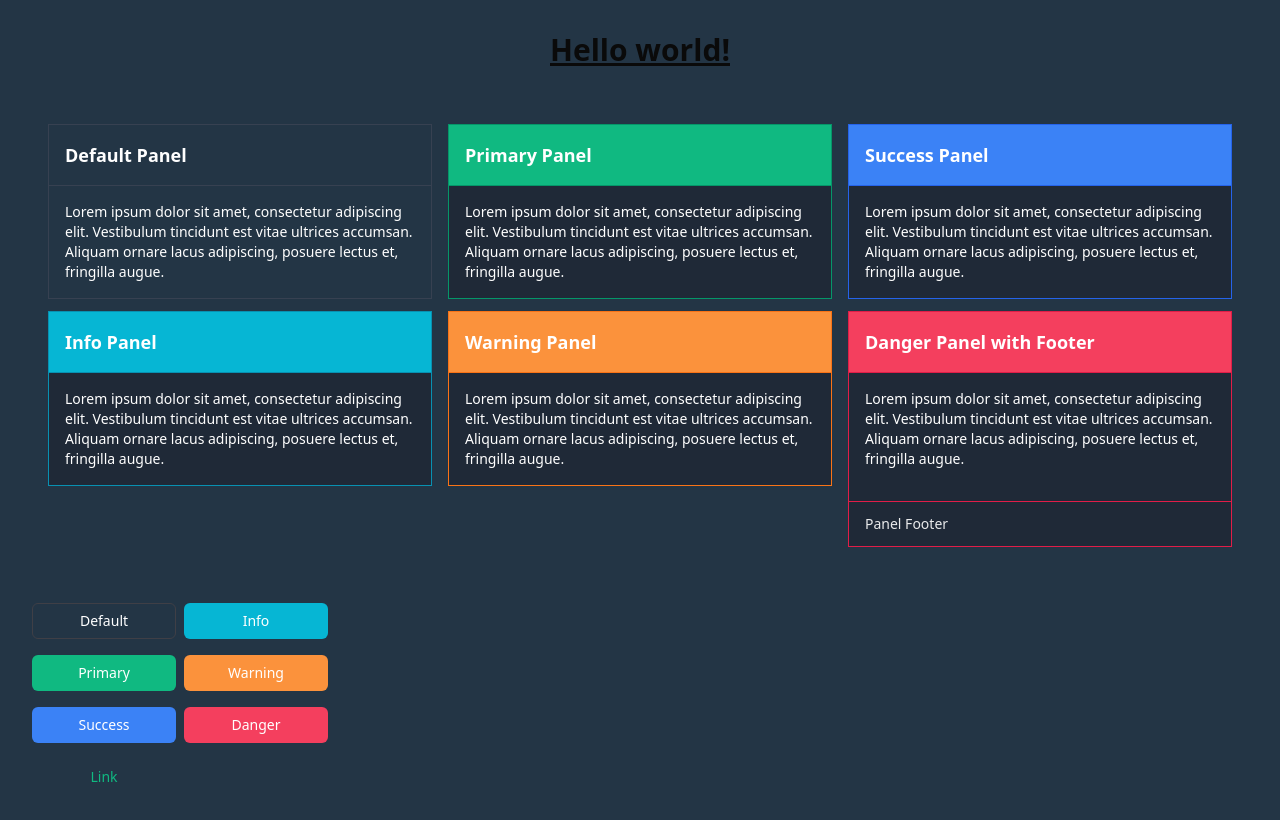
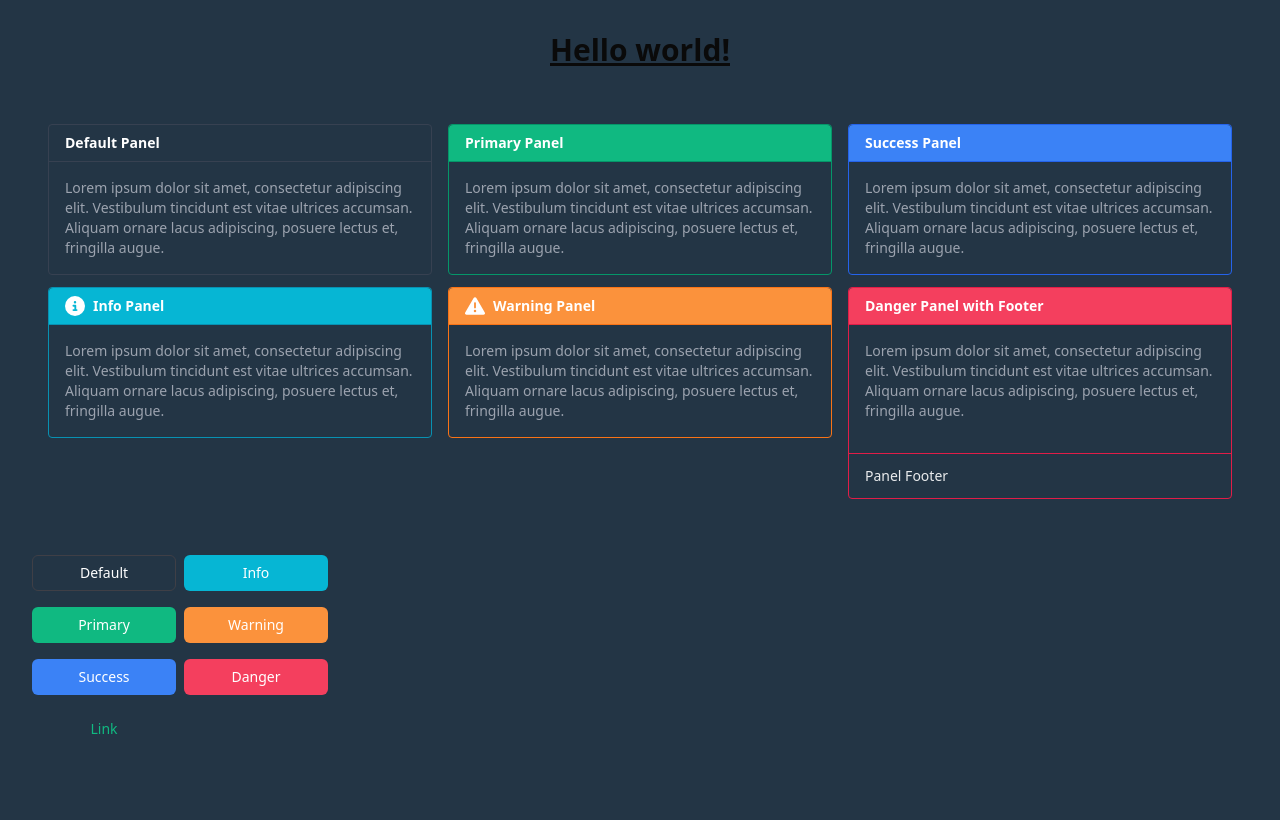
Before and after one commit to mdfirdause7224/web-page, a React (Vite) app: page / in a window 1280 px wide. Shown: the top 820 px of the page. Built offline with nearby package versions, Linux system fonts and the light colour scheme.

Commit message:
added images to info and warning panels

```diff
--- a/src/components/ui/panel.tsx
+++ b/src/components/ui/panel.tsx
@@ -3,16 +3,16 @@ import * as React from "react";
 import { cn } from "../../lib/utils";
 
 const panelVariants = cva(
-  "border", // Removed bg-[#1f2937] from base styles
+  "border",
   {
     variants: {
       variant: {
-        default: "border-[#374151] bg-transparent",
-        primary: "border-emerald-600 bg-[#1f2937]",
-        success: "border-blue-600 bg-[#1f2937]",
-        info: "border-cyan-600 bg-[#1f2937]",
-        warning: "border-orange-500 bg-[#1f2937]",
-        danger: "border-rose-600 bg-[#1f2937]",
+        default: "border-[#374151] rounded-sm",
+        primary: "border-emerald-600 rounded-sm",
+        success: "border-blue-600 rounded-sm",
+        info: "border-cyan-600 rounded-sm",
+        warning: "border-orange-500 rounded-sm",
+        danger: "border-rose-600 rounded-sm",
       }
     },
     defaultVariants: {
@@ -39,7 +39,7 @@ const Panel = React.forwardRef<HTMLDivElement, PanelProps>(
       >
         {title && (
           <div className={cn(
-            "text-lg font-semibold p-4 border-b border-inherit text-left flex items-center gap-2",
+            "text-sm font-semibold p-2 px-4 border-b border-inherit text-left flex items-center gap-2 rounded-sm rounded-b-none",
             {
               "bg-transparent text-white": variant === "default",
               "bg-emerald-500 text-white": variant === "primary",
@@ -49,11 +49,25 @@ const Panel = React.forwardRef<HTMLDivElement, PanelProps>(
               "bg-rose-500 text-white": variant === "danger",
             }
           )}>
+            {variant === "info" && (
+              <img
+                src="./info.svg"
+                alt="info"
+                className="h-5 w-5 brightness-0 invert"
+              />
+            )}
+            {variant === "warning" && (
+              <img
+                src="./warning.svg"
+                alt="warning"
+                className="h-5 w-5 brightness-0 invert"
+              />
+            )}
             {icon && <span>{icon}</span>}
             {title}
           </div>
         )}
-        <div className="p-4 text-sm text-white text-left">{children}</div>
+        <div className="p-4 text-sm text-gray-400 bg-transparent text-left">{children}</div>
         {footer && (
           <div className="px-4 py-3 mt-4 border-t border-inherit text-sm text-white/90 text-left">{footer}</div>
         )}
```
Also changed, not shown: public/info.svg (added), public/warning.svg (added).
